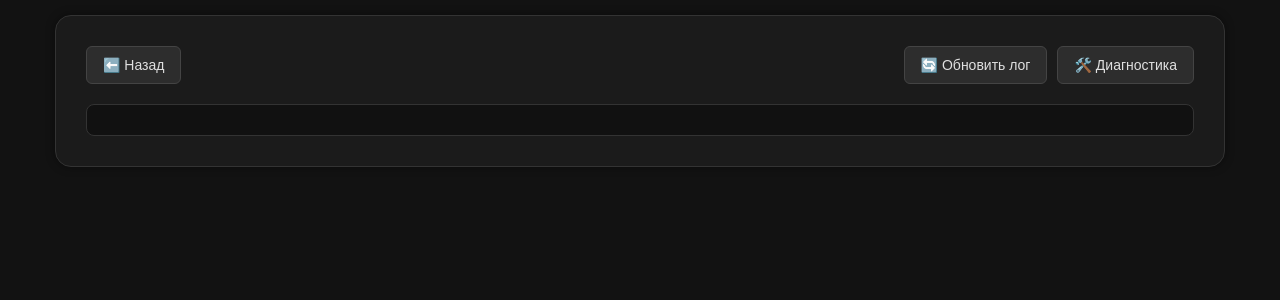
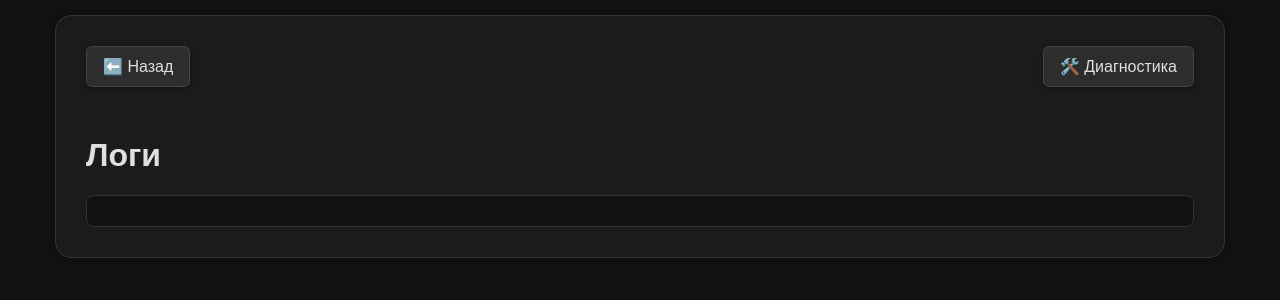
Before and after one commit to frolov-za/django-storefront, a Django app: page /logs/ in a window 1280 px wide. Shown: the top 300 px of the page. Run offline with Django 5.2, Linux system fonts and the light colour scheme; data that the repository does not hold is empty; parts of the project's set-up code (start-up, migrations or seed data) failed here and were passed over.

Commit message:
UI улучшения

```diff
--- a/app/label_printer/templates/logs.html
+++ b/app/label_printer/templates/logs.html
@@ -31,31 +31,16 @@
 
             <div class="top-bar">
 
-                <!-- Кнопка назад всегда слева -->
-                <a href="/"
-                   class="navigation-button back-button">
+                <a href="/" class="navigation-button">
                     ⬅️ Назад
                 </a>
 
-
-                <!-- Остальные кнопки всегда справа -->
-                <div class="right-buttons">
-
-                    <button type="button"
-                            class="navigation-button"
-                            onclick="loadLogs()">
-                        🔄 Обновить лог
-                    </button>
-
-                    <a href="/printer/diagnostics/"
-                       class="navigation-button">
-                        🛠️ Диагностика
-                    </a>
-
-                </div>
+                <a href="/printer/diagnostics/" class="navigation-button">
+                    🛠️ Диагностика
+                </a>
 
             </div>
-
+            <h1>Логи</h1>
 
             <!-- Логи -->
             <div id="django-logs"
@@ -114,63 +99,39 @@
          */
         .top-bar {
             display: flex;
-
             align-items: center;
-
             justify-content: space-between;
-
-            gap: 20px;
-
-            margin-bottom: 20px;
+            width: 100%;
+            margin-bottom: 50px;
         }
 
-
-        .right-buttons {
-            display: flex;
-
-            align-items: center;
-
-            gap: 10px;
-        }
-
-
-        /*
-         * Общий стиль кнопок.
-         */
         .navigation-button {
             display: inline-flex;
-
             align-items: center;
-
             justify-content: center;
 
             padding: 10px 16px;
 
             background-color: #2d2d2d;
-
             color: #e0e0e0;
 
             border: 1px solid #444;
-
             border-radius: 6px;
 
             text-decoration: none;
-
-            font-size: 14px;
-
-            cursor: pointer;
+            font-size: 16px;
 
             white-space: nowrap;
+
+            box-shadow: 0 2px 4px rgba(0, 0, 0, 0.3);
 
             transition:
                 background-color 0.2s,
                 transform 0.2s;
         }
 
-
         .navigation-button:hover {
             background-color: #3d3d3d;
-
             transform: translateY(-1px);
         }
 
--- a/app/storefront/settings.py
+++ b/app/storefront/settings.py
@@ -23,13 +23,13 @@ TOGETHER_API_KEY = os.getenv('TOGETHER_API_KEY')
 
 SECRET_KEY = os.getenv('SECRET_KEY', 'your-secret-key')
 DEBUG = env_bool('DEBUG', default=True)
-ALLOWED_HOSTS = ['.localhost', '127.0.0.1', '.ngrok-free.app', 'storefront.local', 'storefront.netbird.cloud']
+ALLOWED_HOSTS = ['*','.localhost', '127.0.0.1', '.ngrok-free.app', 'storefront.local', 'storefront.netbird.cloud']
 CSRF_TRUSTED_ORIGINS = [
     "https://127.0.0.1",
     "https://storefront.local",
     "http://127.0.0.1",
     "http://storefront.local",
-    "https://storefront.netbird.cloud",]
+    "https://storefront.netbird.cloud"]
 
 CSRF_COOKIE_SECURE = True
 CSRF_COOKIE_HTTPONLY = False
@@ -98,7 +98,7 @@ MIDDLEWARE = [
     'django.middleware.security.SecurityMiddleware',
     'django.contrib.sessions.middleware.SessionMiddleware',
     'django.middleware.common.CommonMiddleware',
-    'django.middleware.csrf.CsrfViewMiddleware',
+#    'django.middleware.csrf.CsrfViewMiddleware',
     'django.contrib.auth.middleware.AuthenticationMiddleware',
     'django.contrib.messages.middleware.MessageMiddleware',
     'django.middleware.clickjacking.XFrameOptionsMiddleware',
--- a/docs/index.html
+++ b/docs/index.html
@@ -8,7 +8,7 @@
 </head>
 <body>
   <header class="header">
-    <div class="logo">🆂 StoreFront Документация</div>
+    <a href="/" class="logo">🆂 StoreFront Документация</a>
     <button id="theme-toggle">🌓</button>
   </header>
 
```
Also changed, not shown: app/label_printer/templates/custom_label.html (+11 -61 lines), app/label_printer/templates/dashboard.html (+11 -59 lines), app/label_printer/templates/printer/diagnostics.html (+11 -27 lines), app/label_printer/templates/printer/error.html (+10 -29 lines), docs/style.css (+11 -0 lines), app/media/product_images/171445.jpeg (added).
